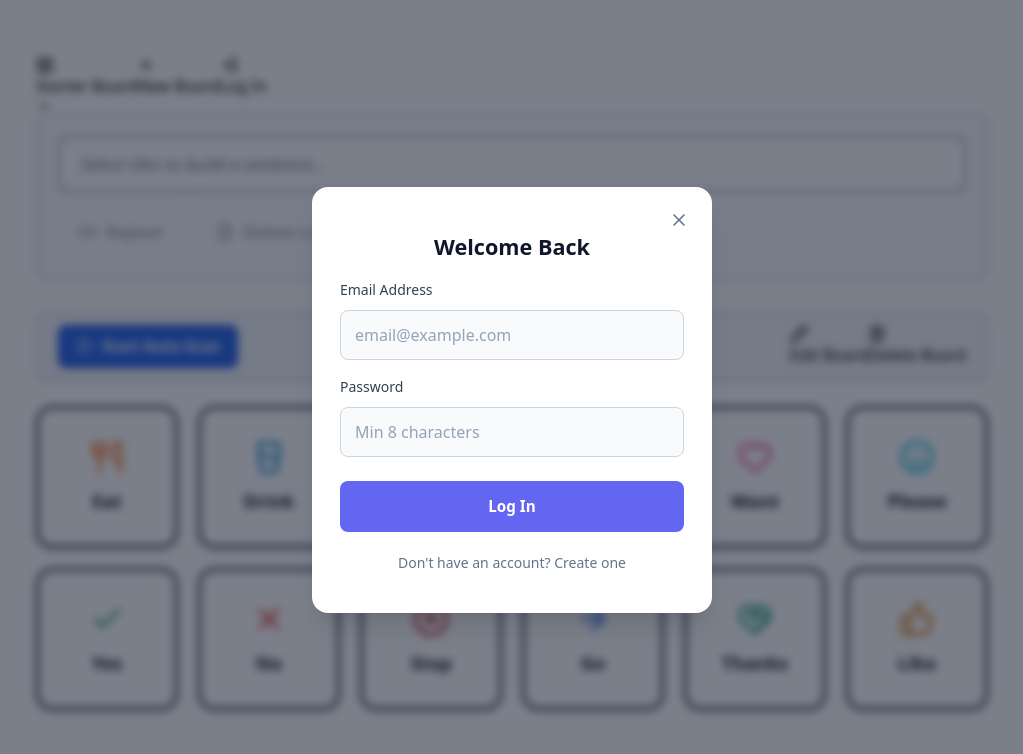
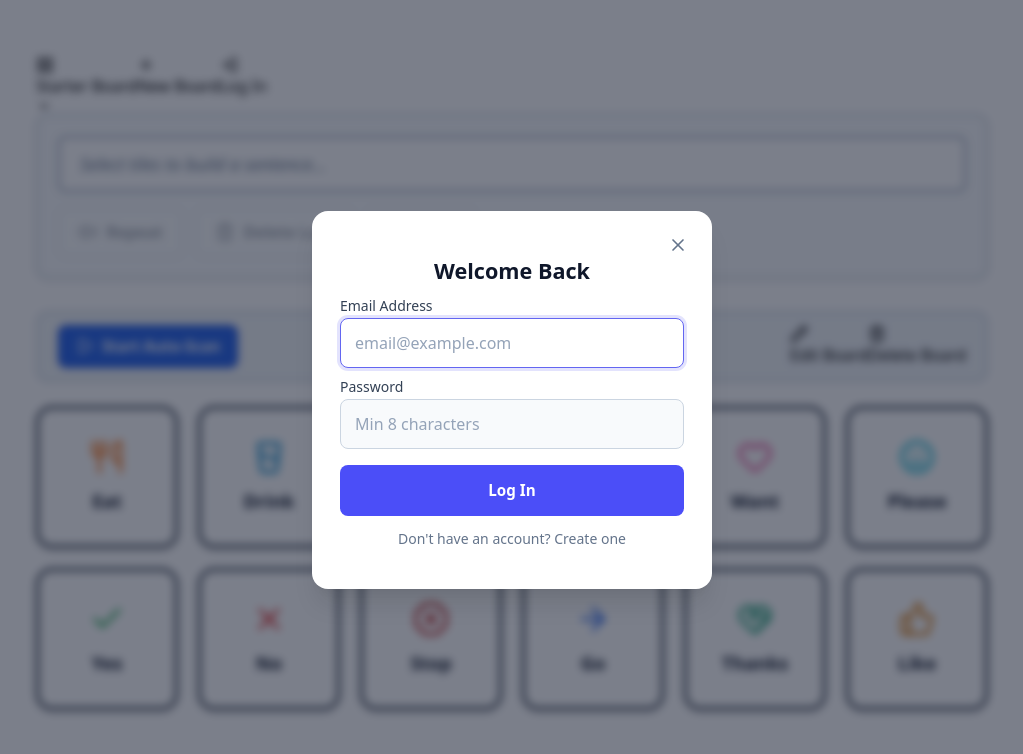
Before and after one commit to matanatkhalil/access-forge, a React (Vite) app in the folder client/: page /aac-board in a window 1280 px wide. Both pictures are taken after a click on the button "Log In". Shown: the top 754 px of the page, without its empty margins (128-1151 px from the left). Built offline with nearby package versions, Linux system fonts and the light colour scheme.

Commit message:
feat(auth-modal): add focus trap and clear stale error on reopen

```diff
--- a/client/src/components/AuthModal.css
+++ b/client/src/components/AuthModal.css
@@ -14,7 +14,7 @@
 .auth-modal-content {
   position: relative;
   width: 100%;
-  max-width: 400px;
+  max-width: 25rem;
   background-color: #ffffff;
   border-radius: 16px;
   padding: 2.25rem 1.75rem;
@@ -31,8 +31,8 @@
   display: flex;
   align-items: center;
   justify-content: center;
-  width: 34px;
-  height: 34px;
+  width: 2.25rem;
+  height: 2.25rem;
   padding: 0;
   background: transparent;
   border: none;
@@ -57,7 +57,7 @@
 .auth-modal-content form {
   display: flex;
   flex-direction: column;
-  gap: 1rem;
+  gap: 0.5rem;
   margin-top: 0.5rem;
 }
 
@@ -110,24 +110,21 @@
 }
 
 .error-message {
-  padding: 0.625rem 0.875rem;
+  padding: 0.625rem;
   font-size: 0.875rem;
   color: #dc2626;
-  background-color: #fef2f2;
-  border: 1px solid #fecaca;
-  border-radius: 8px;
-  margin: 0;
+  margin: 0 auto;
   animation: authFadeIn 0.15s ease-out;
 }
 
-.auth-modal-content button[type='submit'] {
+.submit-btn {
   width: 100%;
   margin-top: 0.5rem;
   padding: 0.875rem 1rem;
   font-size: 0.95rem;
   font-weight: 600;
   color: #ffffff;
-  background-color: #6366f1;
+  background-color: #4b4ef8;
   border: none;
   border-radius: 8px;
   cursor: pointer;
@@ -137,21 +134,21 @@
     box-shadow 0.15s ease;
 }
 
-.auth-modal-content button[type='submit']:hover:not(:disabled) {
+.submit-btn:hover:not(:disabled) {
   background-color: #4f46e5;
   box-shadow: 0 4px 12px rgba(99, 102, 241, 0.25);
 }
 
-.auth-modal-content button[type='submit']:active:not(:disabled) {
+.submit-btn:active:not(:disabled) {
   transform: translateY(1px);
 }
 
-.auth-modal-content button[type='submit']:disabled {
+.submit-btn:disabled {
   opacity: 0.65;
   cursor: not-allowed;
 }
 
-.auth-modal-content button[type='button']:not(.modal-close-btn) {
+.mode-change-btn {
   background: none;
   border: none;
   padding: 0.25rem 0;
@@ -163,7 +160,7 @@
   transition: color 0.15s ease;
 }
 
-.auth-modal-content button[type='button']:not(.modal-close-btn):hover {
+.mode-change-btn:hover {
   color: #4f46e5;
   text-decoration: underline;
 }
@@ -188,14 +185,14 @@
   }
 }
 
-@media (max-width: 480px) {
+@media (max-width: 30em) {
   .auth-modal-overlay {
     padding: 0.75rem;
   }
 
   .auth-modal-content {
     padding: 1.75rem 1.25rem;
-    border-radius: 14px;
+    border-radius: 0.875rem;
   }
 }
 
@@ -205,3 +202,15 @@
   color: #0f172a;
   margin: 0 auto;
 }
+
+.submit-btn:focus,
+.submit-btn:focus-visible {
+  outline: 2px solid #6366f1;
+  outline-offset: 2px;
+}
+
+.mode-change-btn:focus,
+.mode-change-btn:focus-visible {
+  outline: 2px solid #6366f1;
+  outline-offset: 1px;
+}
--- a/client/src/components/AuthModal.jsx
+++ b/client/src/components/AuthModal.jsx
@@ -1,4 +1,4 @@
-import React, { useState } from 'react';
+import React, { useState, useEffect, useRef } from 'react';
 import { X } from 'lucide-react';
 import './AuthModal.css';
 
@@ -9,6 +9,66 @@ const AuthModal = ({ isOpen, onClose, onLoginSuccess }) => {
   const [name, setName] = useState('');
   const [email, setEmail] = useState('');
   const [password, setPassword] = useState('');
+
+  const modalRef = useRef(null);
+
+  useEffect(() => {
+    if (!isOpen) return;
+
+    const modalElement = modalRef.current;
+    if (!modalElement) return;
+
+    const getFocusableElements = () =>
+      modalElement.querySelectorAll(
+        'button:not([disabled]), input:not([disabled]), select:not([disabled]), textarea:not([disabled]), [tabindex]:not([tabindex="-1"])'
+      );
+
+    const firstInput = modalElement.querySelector('input');
+    if (firstInput) {
+      firstInput.focus();
+    } else {
+      const focusable = getFocusableElements();
+      if (focusable[0]) focusable[0].focus();
+    }
+
+    const handleKeyDown = (e) => {
+      if (e.key === 'Escape') {
+        onClose();
+        return;
+      }
+
+      if (e.key === 'Tab') {
+        const currentFocusables = getFocusableElements();
+        const firstElement = currentFocusables[0];
+        const lastElement = currentFocusables[currentFocusables.length - 1];
+
+        if (e.shiftKey) {
+          if (document.activeElement === firstElement) {
+            e.preventDefault();
+            lastElement.focus();
+          }
+        } else {
+          // Tab: moving forwards
+          if (document.activeElement === lastElement) {
+            e.preventDefault();
+            firstElement.focus();
+          }
+        }
+      }
+    };
+    document.addEventListener('keydown', handleKeyDown);
+
+    return () => {
+      document.removeEventListener('keydown', handleKeyDown);
+    };
+  }, [isOpen, isLoginMode, onClose]);
+
+  useEffect(() => {
+    if (isOpen) {
+      setError('');
+    }
+  }, [isOpen]);
+
   const handleLogin = async (e) => {
     e.preventDefault(); // so the browser doesn't reload the page
     setError('');
@@ -69,8 +129,14 @@ const AuthModal = ({ isOpen, onClose, onLoginSuccess }) => {
   if (!isOpen) return null;
 
   return (
-    <div className="auth-modal-overlay" onClick={onClose}>
-      <div className="auth-modal-content" onClick={(e) => e.stopPropagation()}>
+    <div
+      className="auth-modal-overlay"
+      onClick={onClose}
+      role="dialog"
+      aria-modal="true"
+      aria-labelledby="modal-title"
+    >
+      <div className="auth-modal-content" onClick={(e) => e.stopPropagation()} ref={modalRef}>
         <button type="button" className="modal-close-btn" onClick={onClose} aria-label="Close">
           <X size={20} aria-hidden="true" />
         </button>
@@ -111,11 +177,12 @@ const AuthModal = ({ isOpen, onClose, onLoginSuccess }) => {
 
           {error && <p className="error-message">{error}</p>}
 
-          <button type="submit" disabled={loading}>
+          <button type="submit" disabled={loading} className="submit-btn">
             {loading ? 'Please wait...' : isLoginMode ? 'Log In' : 'Sign Up'}
           </button>
           <button
             type="button"
+            className="mode-change-btn"
             onClick={() => {
               setIsLoginMode(!isLoginMode);
               setError('');
```
